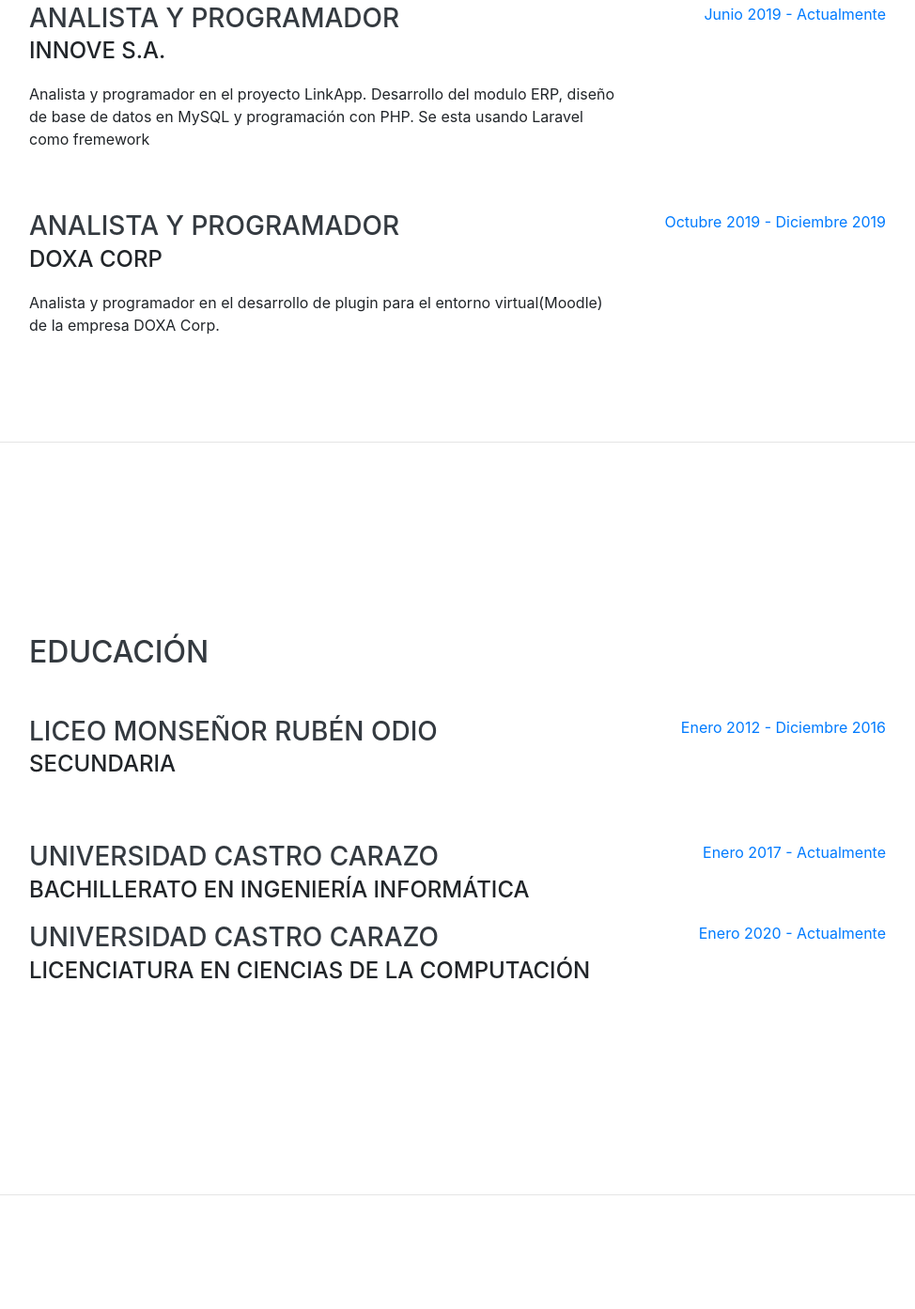
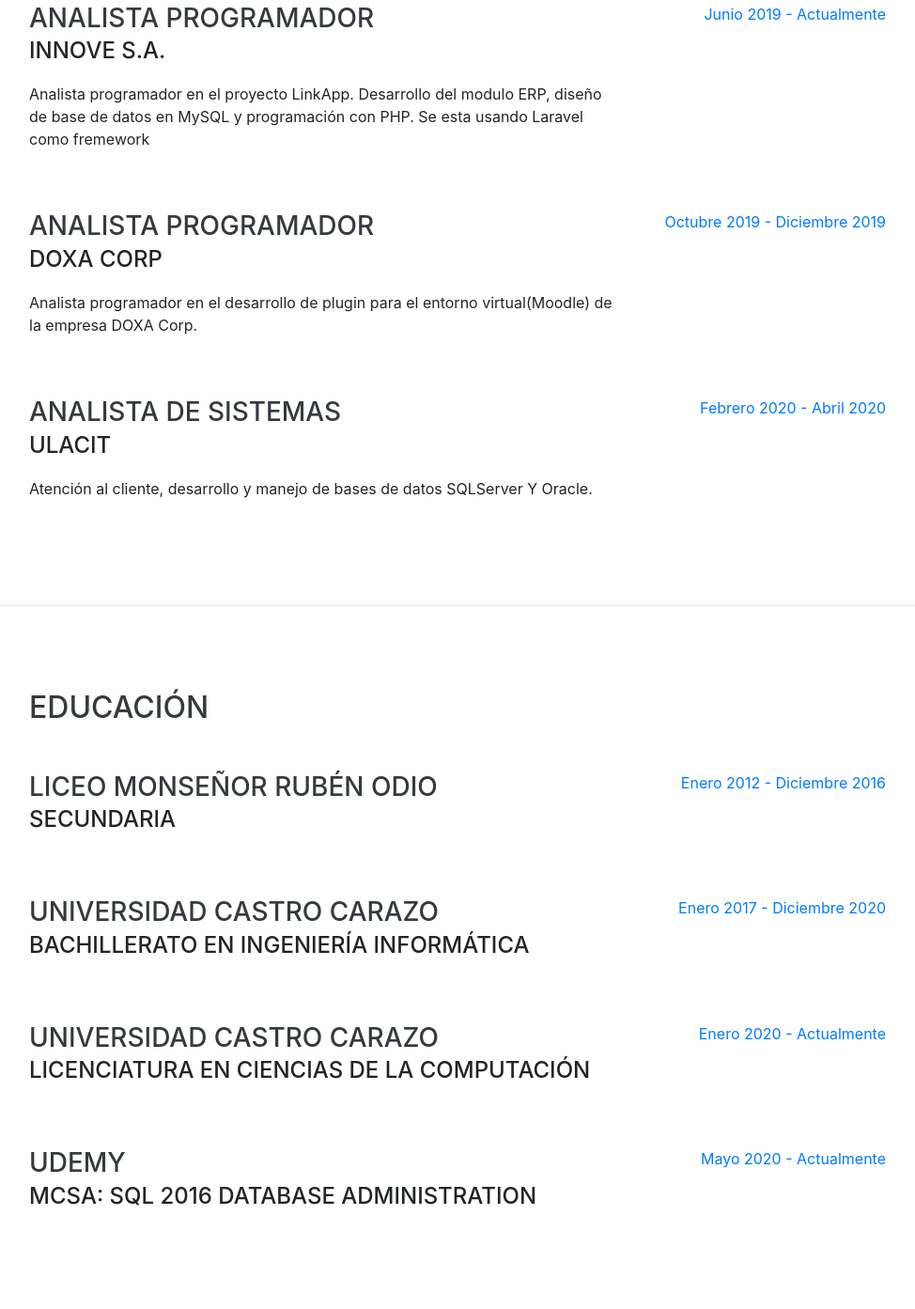
Before and after one commit to JoseDavidQuesada/curriculum-portafolio, a website with bundled scripts: page index.html in a window 1280 px wide. Shown: the part 1607-3000 px from the top of the page at 94% size, without its empty margins (289-1263 px from the left). Built offline with nearby package versions, Linux system fonts and the light colour scheme; a web font is replaced by a local one.

Commit message:
25/06/2020

```diff
--- a/index.html
+++ b/index.html
@@ -103,7 +103,7 @@
 
         <div class="resume-item d-flex flex-column flex-md-row justify-content-between mb-5">
           <div class="resume-content">
-            <h3 class="mb-0">Analista y programador</h3>
+            <h3 class="mb-0">Analista programador</h3>
             <div class="subheading mb-3">Universidad Castro Carazo.</div>
             <p>Levantamiento de historias de usuario, diseño de base de datos en MySQL y programación con PHP para el proyecto "Desarrollo del módulo de integración de Moodle con el Cmap Cloud". Se trabajó con una metodología de trabajo SCRUM y sobre MOODLE</p>
           </div>
@@ -136,9 +136,9 @@
 
         <div class="resume-item d-flex flex-column flex-md-row justify-content-between mb-5">
           <div class="resume-content">
-            <h3 class="mb-0">Analista y programador</h3>
+            <h3 class="mb-0">Analista programador</h3>
             <div class="subheading mb-3">Innove S.A.</div>
-            <p>Analista y programador en el proyecto LinkApp. Desarrollo del modulo ERP, diseño de base de datos en MySQL y programación con PHP. Se esta usando Laravel como fremework</p>
+            <p>Analista programador en el proyecto LinkApp. Desarrollo del modulo ERP, diseño de base de datos en MySQL y programación con PHP. Se esta usando Laravel como fremework</p>
           </div>
           <div class="resume-date text-md-right">
             <span class="text-primary">Junio 2019 - Actualmente</span>
@@ -147,12 +147,23 @@
 
         <div class="resume-item d-flex flex-column flex-md-row justify-content-between mb-5">
           <div class="resume-content">
-            <h3 class="mb-0">Analista y programador</h3>
+            <h3 class="mb-0">Analista programador</h3>
             <div class="subheading mb-3">DOXA Corp</div>
-            <p>Analista y programador en el desarrollo de plugin para el entorno virtual(Moodle) de la empresa DOXA Corp. </p>
+            <p>Analista programador en el desarrollo de plugin para el entorno virtual(Moodle) de la empresa DOXA Corp. </p>
           </div>
           <div class="resume-date text-md-right">
             <span class="text-primary">Octubre 2019 - Diciembre 2019</span>
+          </div>
+        </div>
+
+		<div class="resume-item d-flex flex-column flex-md-row justify-content-between mb-5">
+          <div class="resume-content">
+            <h3 class="mb-0">Analista de Sistemas</h3>
+            <div class="subheading mb-3">ULACIT</div>
+            <p>Atención al cliente, desarrollo y manejo de bases de datos SQLServer Y Oracle. </p>
+          </div>
+          <div class="resume-date text-md-right">
+            <span class="text-primary">Febrero 2020 - Abril 2020</span>
           </div>
         </div>
 
@@ -177,16 +188,17 @@
           </div>
         </div>
 
-        <div class="resume-item d-flex flex-column flex-md-row justify-content-between">
+        <div class="resume-item d-flex flex-column flex-md-row justify-content-between mb-5">
           <div class="resume-content">
             <h3 class="mb-0">Universidad Castro Carazo</h3>
             <div class="subheading mb-3">Bachillerato en Ingeniería Informática</div>
           </div>
           <div class="resume-date text-md-right">
-            <span class="text-primary">Enero 2017 - Actualmente</span>
+            <span class="text-primary">Enero 2017 - Diciembre 2020</span>
           </div>
         </div>
-		<div class="resume-item d-flex flex-column flex-md-row justify-content-between">
+
+		<div class="resume-item d-flex flex-column flex-md-row justify-content-between mb-5">
           <div class="resume-content">
             <h3 class="mb-0">Universidad Castro Carazo</h3>
             <div class="subheading mb-3">Licenciatura en Ciencias de la Computación</div>
@@ -195,6 +207,17 @@
             <span class="text-primary">Enero 2020 - Actualmente</span>
           </div>
         </div>
+
+		<div class="resume-item d-flex flex-column flex-md-row justify-content-between mb-5">
+          <div class="resume-content">
+            <h3 class="mb-0">UDEMY</h3>
+            <div class="subheading mb-3">MCSA: SQL 2016 Database Administration</div>
+          </div>
+          <div class="resume-date text-md-right">
+            <span class="text-primary">Mayo 2020 - Actualmente</span>
+          </div>
+        </div>
+
 
       </div>
     </section>
@@ -255,7 +278,7 @@
             Manejo de repositorios de versiones como Github.</li>
           <li>
               <i class="fa-li fa fa-check"></i>
-            Análisis y diseño de base de datos en SQLServer y Mysql.</li>
+            Análisis y diseño de base de datos en SQLServer, Mysql y Oracle.</li>
           <li>
             <i class="fa-li fa fa-check"></i>
           Rápida adaptación.</li>
@@ -274,7 +297,7 @@
         <p>El sistema consiste en un pequeño software para llevar la entrada laboral, salida al almuerzo, entrada al almuerzo y salida laboral de los empleados de una empresa. Ademas consta de una bitacora la cual solo los usuarios jefes podrán acceder para ver las marcas de sus empleados y tambien tiene una pequeña administración para buscar, editar y crear nuevos usuarios del sistema. </p>
         <p>1. Consta de un login que seria el siguiente.</p>
         <img class="proyectos" src="img/Marcas/1.png">
-        <p>2. Cuando ingresamos nos enviara al inicio que seria donde tenemos un relog a tiempo real, nuestra información y nuestras marcas</p>
+        <p>2. Cuando ingresamos nos enviara al inicio que seria donde tenemos un reloj a tiempo real, nuestra información y nuestras marcas</p>
         <img class="proyectos" src="img/Marcas/2.png">
         <p>3. Cuando presionemos los botones, el nos pondrá la hora en la que marcamos y esa seria la hora que se guarda en el sistema</p>
         <img class="proyectos" src="img/Marcas/3.png">
```
